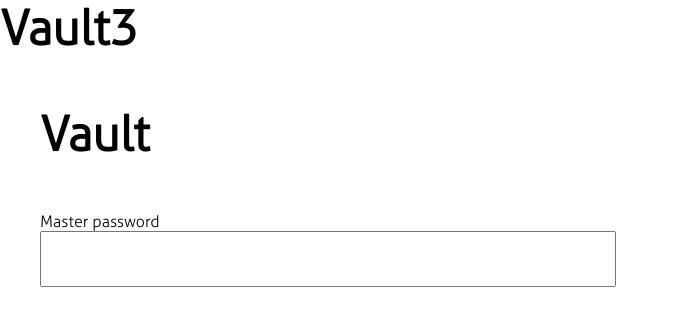
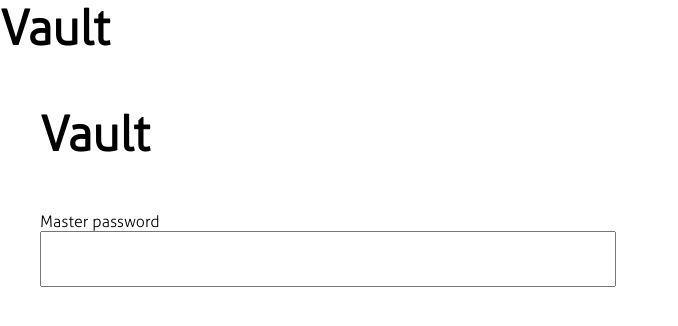
Before and after one commit to dirkzukunft/training-vault, a React (Vite) app: page / in a window 1280 px wide. Shown: the top 326 px of the page, without its empty margins (0-678 px from the left). Built offline with nearby package versions, Linux system fonts and the light colour scheme; no server answers.

Commit message:
Fix typo

```diff
--- a/src/app/App.tsx
+++ b/src/app/App.tsx
@@ -12,7 +12,7 @@ function App(): JSX.Element {
     <MasterPasswordContext.Provider
       value={{ masterPassword, setMasterPassword }}
     >
-      <Headline>Vault3</Headline>
+      <Headline>Vault</Headline>
       <BrowserRouter>
         <Switch>
           <Route exact path="/">
```
